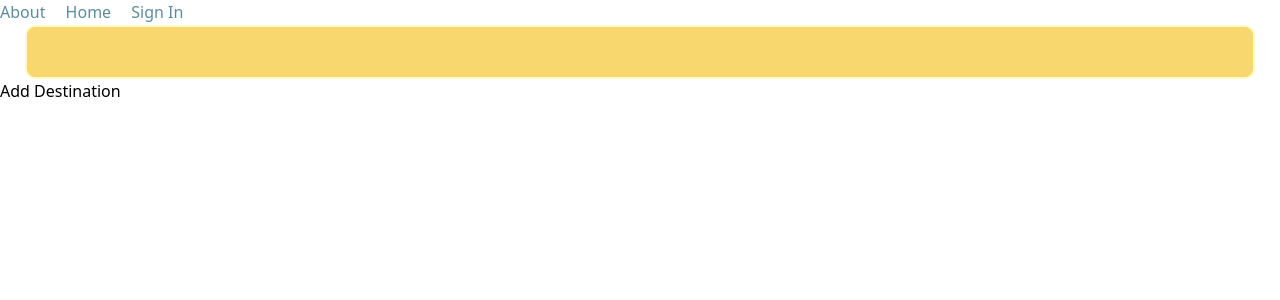
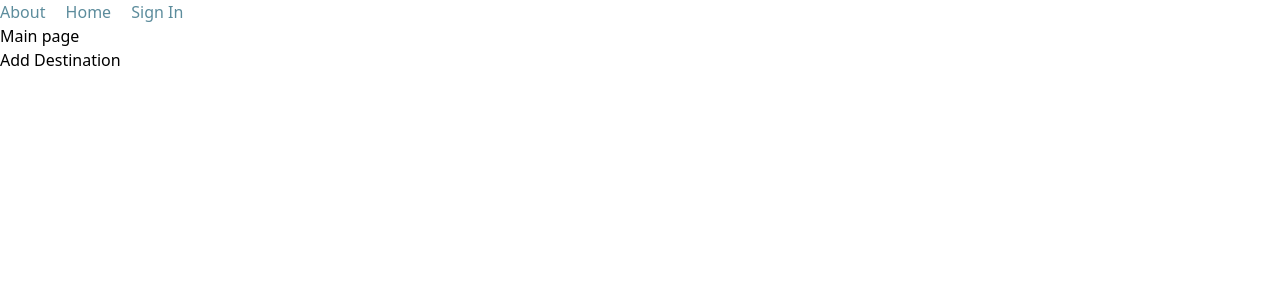
Before and after one commit to maxwellalvord/Safe-Travel-Systems, a Next.js app: page / in a window 1280 px wide. Shown: the top 300 px of the page. Built offline with nearby package versions, Linux system fonts and the light colour scheme.

Commit message:
add main page when list is empty

```diff
--- /dev/null
+++ b/pages/MainPage.js
@@ -0,0 +1,9 @@
+
+export default function MainPage() {
+
+  return (
+    <>
+      <h1>Main page</h1>
+    </>
+  )
+}
--- a/pages/destinationList.js
+++ b/pages/destinationList.js
@@ -17,6 +17,7 @@ function DestinationList(props){
 
   return (
     <React.Fragment>
+
       <Dest>
           {props.destinationList.map((destination) =>
             <Destination
--- a/pages/index.js
+++ b/pages/index.js
@@ -6,6 +6,7 @@ import DestinationList from './destinationList';
 // import EditDestinationForm from './EditDestinationForm';
 import DestinationDetail from './destinationDetail';
 import weatherApi from './weatherApi';
+import MainPage from './MainPage';
 
 
 
@@ -118,6 +119,12 @@ export default function Home() {
     // onNewDestinationApiCreation = {handleAddingNewDestinationToApi}
     />
     buttonText = 'Return to Destination List';
+  } else if (mainDestinationList.length == 0 ){
+    currentlyVisibleState = <MainPage
+    // onDestinationSelection = {handleChangingSelectedDestination}
+    // destinationList = {mainDestinationList}
+    />
+    buttonText = 'Add Destination';
   } else {
     currentlyVisibleState = <DestinationList
     onDestinationSelection = {handleChangingSelectedDestination}
```
Lines whose indentation alone changed are shown as unchanged.
